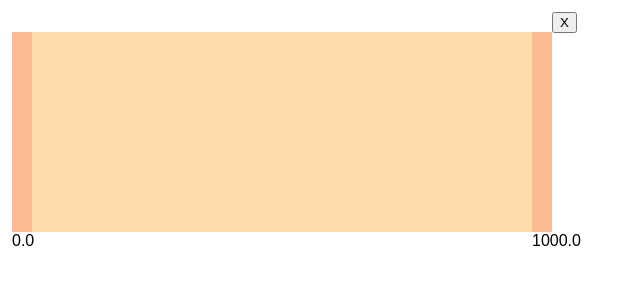
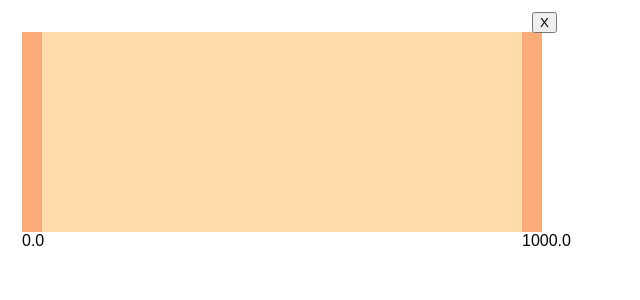
Before and after one commit to New-Branch-Ltd/MultiSelectComponentBlogpost, a React (Create React App) app: page / in a window 1280 px wide. Shown: the top 300 px of the page, without its empty margins (0-640 px from the left). Built offline with nearby package versions, Linux system fonts and the light colour scheme.

Commit message:
Move styling logic, widths etc in css.

```diff
--- a/src/App.css
+++ b/src/App.css
@@ -3,24 +3,50 @@
   text-align: center;
   padding-top: 32px;
   padding-left: 32px;
+  --handle-width: 20px;
 }
 
 .container {
   display: flex;
   position: relative;
+  background-color: #FCF9BE;
+}
+
+.single-interval {
+  position: absolute;
+  height: 100%;
+  display: flex;
+  justify-content: space-between;
+  background-color: #FFDCA9;
 }
 
 .left-handle,
 .right-handle {
+  width: var(--handle-width);
   height: 100%;
-  background: rgba(250, 171, 120, 0.8);
+  position: absolute;
+  background: rgba(250, 171, 120);
+}
+
+.left-handle {
+  left: calc(-1 * var(--handle-width) / 2);
+}
+
+.right-handle {
+  left: calc(100% - (var(--handle-width) / 2));
 }
 
 .left-handle:hover,
 .right-handle:hover {
   cursor: pointer;
-  background: rgb(250, 171, 120);
+  background: rgb(220, 141, 90);
   user-select: none;
+}
+
+.delete-button {
+  position: absolute;
+  left: 100%;
+  top: -20px;
 }
 
 .value {
--- a/src/MultiInterval.tsx
+++ b/src/MultiInterval.tsx
@@ -7,8 +7,6 @@ import {
   containerPositionToIntervalValue,
 } from "./utils";
 
-const SELECTED_COLOR = "#FFDCA9";
-const UNSELECTED_COLOR = "#FCF9BE";
 const HANDLE_WIDTH = 20;
 
 interface Props {
@@ -30,6 +28,8 @@ function MultiInterval(props: Props) {
   const [intervals, setIntervals] = useState<Interval[]>(initial);
   const containerRef = useRef<HTMLDivElement | null>(null);
 
+
+
   const intervalToContainer = intervalValueToContainerPosition(
     container.width,
     domain
@@ -42,22 +42,22 @@ function MultiInterval(props: Props) {
   function onIntervalChange(interval: Interval) {
     return (newInterval: Interval) => {
       const currentIntervalIndex = intervals.findIndex((i) => i === interval);
+      const currentInterval = intervals[currentIntervalIndex];
       const previousInterval = intervals[currentIntervalIndex - 1];
       const nextInterval = intervals[currentIntervalIndex + 1];
 
-      const newIntervalMin = Math.max(
-        newInterval.min,
-        previousInterval
-          ? previousInterval.max + 2 * containerToInterval(HANDLE_WIDTH)
-          : domain.min
-      );
+      let newIntervalMin = currentInterval.min;
+      let newIntervalMax = currentInterval.max;
 
-      const newIntervalMax = Math.min(
-        newInterval.max,
-        nextInterval
-          ? nextInterval.min - 2 * containerToInterval(HANDLE_WIDTH)
-          : domain.max
-      );
+      if (currentInterval.min === newInterval.min) {
+        // dragging right
+
+        newIntervalMax = Math.max(newIntervalMin, Math.min(newInterval.max, nextInterval ? nextInterval.min : domain.max))
+      } else {
+        // dragging left
+
+        newIntervalMin = Math.min(newIntervalMax, Math.max(newInterval.min, previousInterval ? previousInterval.max : domain.min))
+      }
 
       const newIntervalBounded: Interval = {
         min: newIntervalMin,
@@ -101,27 +101,6 @@ function MultiInterval(props: Props) {
     }
   };
 
-  function getBackgroundImageForIntervals(intervals: Interval[]): string {
-    if (intervals.length === 0) {
-      return UNSELECTED_COLOR;
-    }
-
-    return (
-      intervals.reduce(
-        (acc, interval) =>
-          acc +
-          `,${UNSELECTED_COLOR} ${intervalToContainer(
-            interval.min
-          )}px, ${SELECTED_COLOR} ${intervalToContainer(
-            interval.min
-          )}px ${intervalToContainer(
-            interval.max
-          )}px, ${UNSELECTED_COLOR} ${intervalToContainer(interval.max)}px`,
-        "linear-gradient(to right "
-      ) + ")"
-    );
-  }
-
   function onDelete(interval: Interval) {
     return () => {
       const newIntervals = intervals.filter((i) => i !== interval);
@@ -131,7 +110,6 @@ function MultiInterval(props: Props) {
   }
 
   const style = {
-    background: getBackgroundImageForIntervals(intervals),
     width: `${container.width}px`,
     height: `${container.height}px`,
   };
--- a/src/SingleInterval.tsx
+++ b/src/SingleInterval.tsx
@@ -1,7 +1,6 @@
 import React, { useEffect, useState } from "react";
 import type { Interval } from "./types";
 
-const HANDLE_WIDTH = 20;
 
 interface Props {
   containerRef: React.MutableRefObject<HTMLDivElement | null>;
@@ -49,33 +48,31 @@ function SingleInterval(props: Props) {
         const mousePos = ev.clientX;
         const containerMin = containerBox.x;
 
-        const minInPx = mousePos - containerMin + HANDLE_WIDTH / 2;
+        const minInPx = mousePos - containerMin;
         const minInInterval = containerToInterval(minInPx);
 
-        if (minInInterval < max) {
-          onChange({ min: minInInterval, max });
-        }
+        onChange({ min: minInInterval, max });
       } else if (rightMoving) {
         const containerBox = containerRef.current?.getBoundingClientRect();
 
         const mousePos = ev.clientX;
         const containerMin = containerBox.x;
 
-        const maxInPx = mousePos - containerMin - HANDLE_WIDTH / 2;
+        const maxInPx = mousePos - containerMin;
         const maxInInterval = containerToInterval(maxInPx);
 
-        if (min < maxInInterval) {
-          onChange({ min, max: maxInInterval });
-        }
+        onChange({ min, max: maxInInterval });
       }
     };
 
+    console.log('change!')
     window.addEventListener("mousemove", handleMouseMove);
 
     return () => {
+      console.log('clean!')
       window.removeEventListener("mousemove", handleMouseMove);
     };
-  }, [leftMoving, rightMoving]);
+  }, [leftMoving, rightMoving, min, max, containerRef, containerToInterval, onChange]);
 
   function onLeftHandleMouseDown() {
     setLeftMoving(true);
@@ -89,41 +86,20 @@ function SingleInterval(props: Props) {
   const pixelsRight = intervalToContainer(max);
 
   return (
-    <>
-      <div
-        style={{
-          position: "absolute",
-          left: `${pixelsLeft - HANDLE_WIDTH}px`,
-          width: `${HANDLE_WIDTH}px`,
-        }}
-        className="left-handle"
-        onMouseDown={onLeftHandleMouseDown}
-      >
+    <div
+      className="single-interval"
+      style={{ left: pixelsLeft, width: pixelsRight - pixelsLeft }}
+    >
+      <div className="left-handle" onMouseDown={onLeftHandleMouseDown}>
         <span className="value">{Number(interval.min).toFixed(1)}</span>
       </div>
-      <div
-        style={{
-          position: "absolute",
-          left: `${pixelsRight}px`,
-          width: `${HANDLE_WIDTH}px`,
-        }}
-        className="right-handle"
-        onMouseDown={onRightHandleMouseDown}
-      >
+      <div className="right-handle" onMouseDown={onRightHandleMouseDown}>
         <span className="value">{Number(interval.max).toFixed(1)}</span>
       </div>
-      <button
-        type="button"
-        style={{
-          position: "absolute",
-          left: `${pixelsRight + HANDLE_WIDTH}px`,
-          top: `-${HANDLE_WIDTH}px`,
-        }}
-        onClick={onDelete}
-      >
+      <button type="button" className="delete-button" onClick={onDelete}>
         X
       </button>
-    </>
+    </div>
   );
 }
 
```
